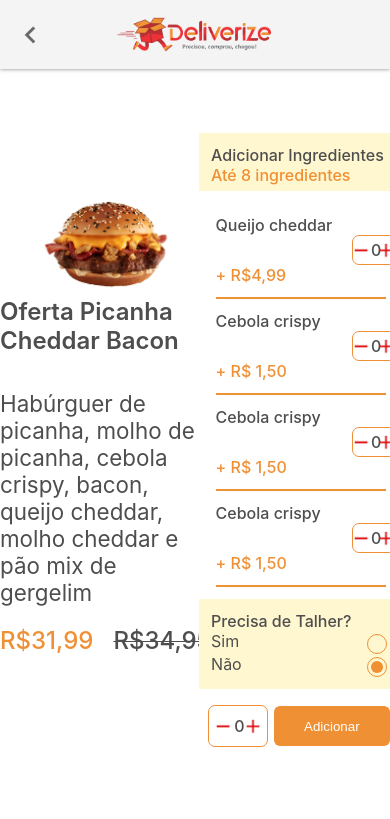
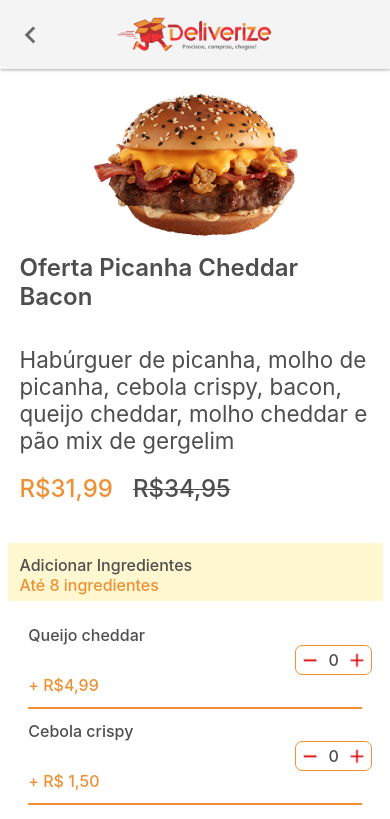
Before and after one commit to NLav/Teamsoft-join-frontend, a React (Create React App) app: page / in a window 390 px wide. Shown: the top 819 px of the page. Built offline with nearby package versions, Linux system fonts and the light colour scheme.

Commit message:
Suporte Mobile adicionado ao App

```diff
--- a/src/App.css
+++ b/src/App.css
@@ -7,3 +7,9 @@
   align-items: center;
   padding: 24px 0 0 0;
 }
+
+@media screen and (max-width: 1200px) {
+  .app__content {
+    flex-direction: column;
+  }
+}
```
